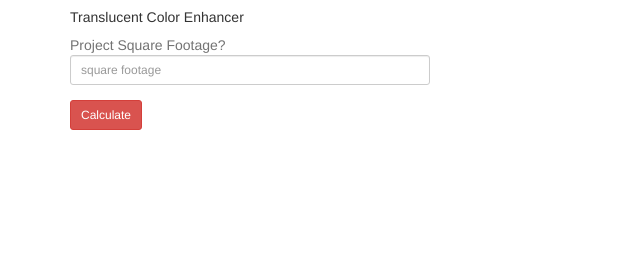
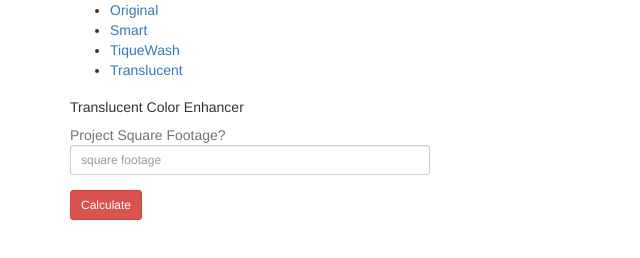
Before and after one commit to andrewjleavitt/efflock, a plain HTML site: page translucent-enhancer-stain.html in a window 1280 px wide. Shown: the whole page, without its empty margins (0-640 px from the left). Drawn offline with nearby package versions, Linux system fonts and the light colour scheme.

Commit message:
fixest small value calculations

```diff
--- a/js/stain.js
+++ b/js/stain.js
@@ -27,9 +27,12 @@
 		}
 	}
 
+
   console.log(candidate_product);
+  smallest_product.max = 1;
+  smallest_product.min = 1;
 
-	return candidate_product.resultString() || smallest_product.resultString();
+	return !candidate_product ? smallest_product.resultString() : candidate_product.resultString();
 }
 
 
@@ -102,8 +105,10 @@
 	tique = new Product('TiqueWash','Standard',48,2000,3000);
 	tique_products = [tique];
 
-	console.log(recommend(2001,tique_products));
+  console.log(recommend(2001,tique_products));
 	console.log(recommend(3001,tique_products));
 	console.log(recommend(12001,tique_products));
+  console.log(recommend(1,tique_products));
+
 }
 // run_tests();
--- a/translucent-enhancer-stain.html
+++ b/translucent-enhancer-stain.html
@@ -35,7 +35,15 @@
 
   <body>
 
-    <div class="container">
+<div class="container">
+  <div class="navigation">
+    <ul>
+      <li><a href="original-color-stain.html">Original</a></li>
+      <li><a href="smartcolor-stain.html">Smart</a></li>
+      <li><a href="tique-wash-stain.html">TiqueWash</a></li>
+      <li><a href="translucent-enhancer-stain.html">Translucent</a></li>
+    </ul>
+  </div>
 
       <div class="row marketing">
         <div class="col-sm-4">
```
Also changed, not shown: original-color-stain.html (+9 -0 lines), smartcolor-stain.html (+9 -1 lines), tique-wash-stain.html (+9 -1 lines).
